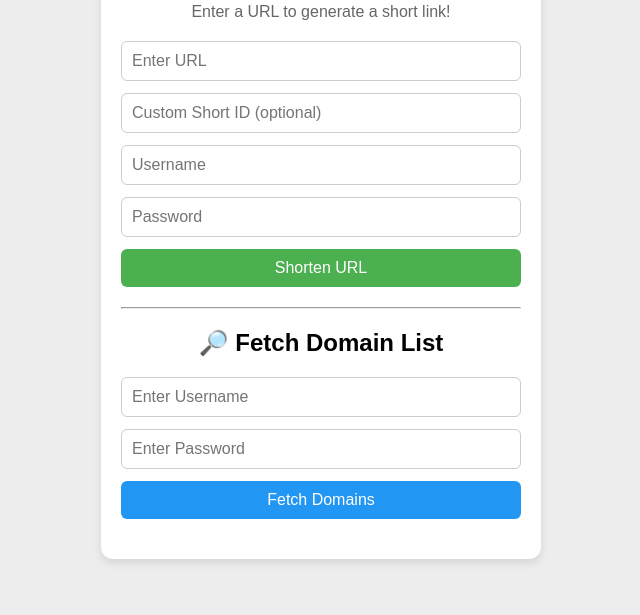
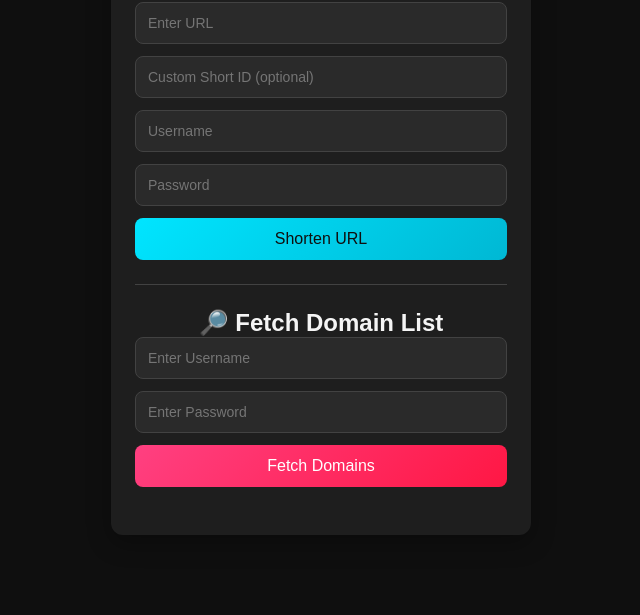
Before and after one commit to pilotfront/pilotfrontshortener, a website: page public/index.html in a window 1280 px wide. Shown: the part 185-800 px from the top of the page, without its empty margins (319-959 px from the left). Drawn offline with Linux system fonts and the light colour scheme.

Commit message:
Update index.html

```diff
--- a/public/index.html
+++ b/public/index.html
@@ -5,57 +5,72 @@
   <meta name="viewport" content="width=device-width, initial-scale=1.0" />
   <title>Pilotfront URL Shortener</title>
   <style>
-    body {
-      font-family: Arial, sans-serif;
-      background-color: #ededed;
+    /* Global styles */
+    * {
+      box-sizing: border-box;
       margin: 0;
       padding: 0;
+    }
+    body {
+      font-family: 'Arial', sans-serif;
+      background-color: #0f0f0f;
+      color: #f5f5f5;
       display: flex;
       justify-content: center;
       align-items: center;
       height: 100vh;
     }
     .container {
-      background-color: #fff;
-      padding: 20px;
+      background-color: #1e1e1e;
+      padding: 24px;
       border-radius: 12px;
-      box-shadow: 0 4px 8px rgba(0, 0, 0, 0.1);
+      box-shadow: 0 8px 24px rgba(0, 0, 0, 0.3);
       text-align: center;
-      width: 400px;
+      width: 420px;
+      max-height: 90vh;
+      overflow-y: auto;
     }
     h1 {
-      color: #333;
-      margin-bottom: 10px;
+      color: #00e5ff;
+      font-size: 24px;
+      margin-bottom: 12px;
     }
     p {
-      color: #666;
+      color: #b0bec5;
+      margin-bottom: 24px;
     }
     form {
       display: flex;
       flex-direction: column;
       gap: 12px;
-      margin-top: 20px;
     }
     input {
-      padding: 10px;
-      font-size: 16px;
-      border: 1px solid #ccc;
-      border-radius: 6px;
+      padding: 12px;
+      font-size: 14px;
+      background-color: #2a2a2a;
+      border: 1px solid #424242;
+      color: #f5f5f5;
+      border-radius: 8px;
+      outline: none;
+    }
+    input::placeholder {
+      color: #757575;
     }
     button {
-      padding: 10px;
+      padding: 12px;
       font-size: 16px;
-      background-color: #4caf50;
-      color: white;
+      background: linear-gradient(135deg, #00e5ff, #00b8d4);
+      color: #0f0f0f;
       border: none;
-      border-radius: 6px;
+      border-radius: 8px;
       cursor: pointer;
+      transition: background 0.3s ease;
     }
     button:hover {
-      background-color: #45a049;
+      background: linear-gradient(135deg, #00b8d4, #0097a7);
     }
     #result, #domainList {
-      margin-top: 20px;
+      margin-top: 24px;
       text-align: left;
     }
     #domainList ul {
@@ -63,17 +78,46 @@
       padding: 0;
     }
     #domainList li {
-      background-color: #f4f4f4;
-      padding: 8px;
-      margin-top: 5px;
-      border-radius: 6px;
-      word-break: break-all;
+      background-color: #2a2a2a;
+      padding: 12px;
+      margin-top: 8px;
+      border-radius: 8px;
+      border: 1px solid #424242;
+      word-break: break-word;
+    }
+    hr {
+      border: none;
+      height: 1px;
+      background-color: #424242;
+      margin: 24px 0;
     }
     .btn-secondary {
-      background-color: #2196f3;
+      background: linear-gradient(135deg, #ff4081, #ff1744);
+      color: #fff;
     }
     .btn-secondary:hover {
-      background-color: #1e87dc;
+      background: linear-gradient(135deg, #ff1744, #d50000);
+    }
+    a {
+      color: #00e5ff;
+      text-decoration: none;
+    }
+    a:hover {
+      text-decoration: underline;
+    }
+    /* Scrollbar styling */
+    ::-webkit-scrollbar {
+      width: 8px;
+    }
+    ::-webkit-scrollbar-track {
+      background: #1e1e1e;
+    }
+    ::-webkit-scrollbar-thumb {
+      background: #424242;
+      border-radius: 8px;
+    }
+    ::-webkit-scrollbar-thumb:hover {
+      background: #616161;
     }
   </style>
 </head>
```
